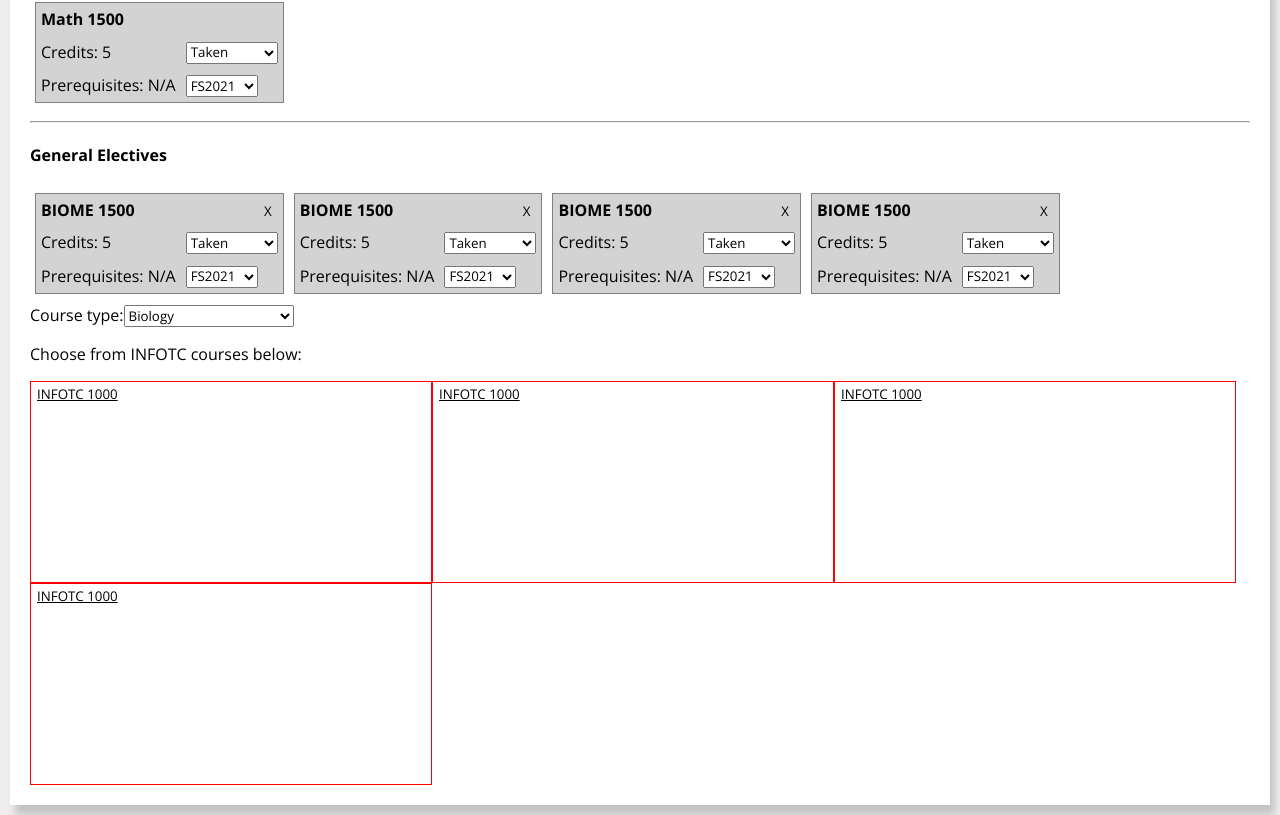
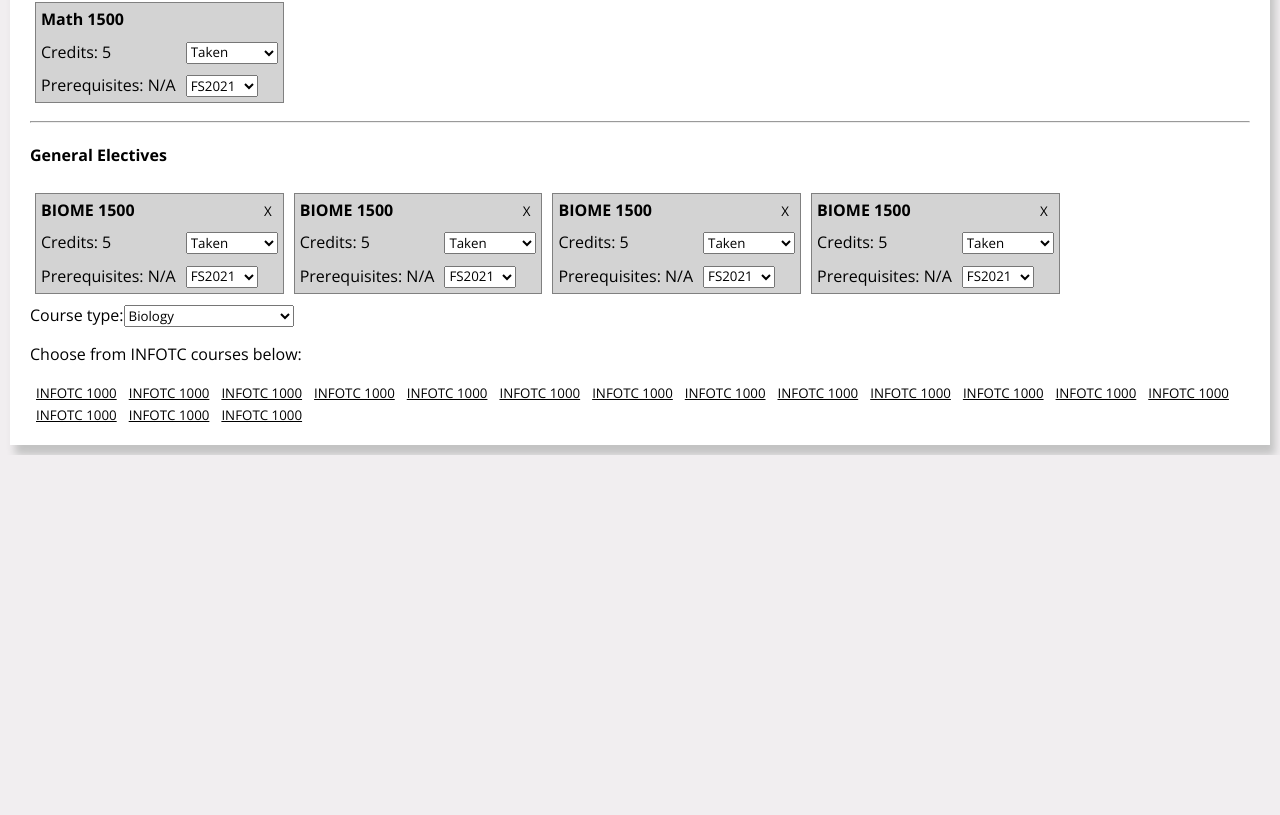
Before and after one commit to pkanGitHub/degree-audit-planner, a React (Create React App) app: page /audit in a window 1280 px wide. Shown: the part 466-1281 px from the top of the page. After the commit the page ends 921 px from the top, so only its background shows below. Built offline with nearby package versions, Linux system fonts and the light colour scheme.

Commit message:
working on popup again

```diff
--- a/package.json
+++ b/package.json
@@ -25,6 +25,7 @@
     "eject": "react-scripts eject"
   },
   "devDependencies": {
+    "@babel/plugin-proposal-private-property-in-object": "^7.21.11",
     "nodemon": "^3.0.1",
     "react-router-dom": "^6.16.0"
   },
--- a/src/components/classInfoPopup.jsx
+++ b/src/components/classInfoPopup.jsx
@@ -3,19 +3,17 @@ import Popup from 'reactjs-popup';
 import 'reactjs-popup/dist/index.css';
 import "../styles/classInfoPopup.css"
 
+//tried tooltip, collision, and set boundaries. none of these seem to keep this inside the page. might just do hard coded margin to se eif that will work
 //contentStyle={{maxWidth: '100vh', width: '30%', overflowX: "scroll", overflowX: 'scroll', maxHeight: '100vh', margin: 'auto'}}
 
 const ClassInfo = () => {
     const [classes, setClasses] = useState({id: 0, className: "INFOTC 1000", classTitle: " Introduction to Information Technology", description: "Introduction to Information Technology introduces the field of Information Technology including foundation experiences and knowledge, the history of digital technologies, emphasis areas in the  program, software engineering, computer networks and the internet, web development, current trends  in technology, career opportunities, and ethical/social issues. Students participate in activities  that introduce students to digital media, digital systems, and software engineering. Students learn to use distributed version control systems and how to work on collaborative teams.", creditHours: "3", prerequisite: "N/A", lastOffered: "Fall 2023"});
     return(
-        <div
-        style={{ height: 200, width: 400, border: '1px solid red', display: 'inline-block' }}
-        className="tooltipBoundary"
-        >
-            <Popup contentStyle={{overflowX: "scroll", overflowX: 'scroll', margin: 'auto', height: '30%', width: '30%'}} trigger=
+        <Popup contentStyle={{overflowX: "scroll", overflowY: 'scroll', height: "30%", width: "40%", margin: 'auto', padding: "10px"}} trigger=
             {<button id='classInfoButton'>{classes.className}</button>}
             position={'top center'}
-                keepTooltipInside=".tooltipBoundary">
+
+            >
             {
 
 
@@ -30,7 +28,7 @@ const ClassInfo = () => {
 
             }
         </Popup>
-        </div>
+
     )
 }
 
--- a/src/pages/audit.jsx
+++ b/src/pages/audit.jsx
@@ -2,9 +2,9 @@ import "../styles/audit.css"
 import RequiredChoice from "../components/requiredChoice"
 import RequiredCourse from "../components/requiredCourse"
 import ClassInfo from "../components/classInfoPopup";
-import { useState } from "react";
 
 const Audit = () => {
+
     return (
         <body id="fullpage">
             <div>
@@ -82,6 +82,18 @@ const Audit = () => {
                         <ClassInfo/>
                         <ClassInfo/>
                         <ClassInfo/>
+                        <ClassInfo/>
+                        <ClassInfo/>
+                        <ClassInfo/>
+                        <ClassInfo/>
+                        <ClassInfo/>
+                        <ClassInfo/>
+                        <ClassInfo/>
+                        <ClassInfo/>
+                        <ClassInfo/>
+                        <ClassInfo/>
+                        <ClassInfo/>
+                        <ClassInfo/>
                     </div>
 
                 </div>
--- a/src/styles/audit.css
+++ b/src/styles/audit.css
@@ -63,3 +63,10 @@ th, td
 body{
     width: 100%;
 }
+
+#popupDiv{
+    width: 100%;
+    height: 100%;
+    text-align: left;
+
+}
```
Also changed, not shown: 1 other file (tests, documents, lock files or other folders). Lines whose indentation alone changed are shown as unchanged.
